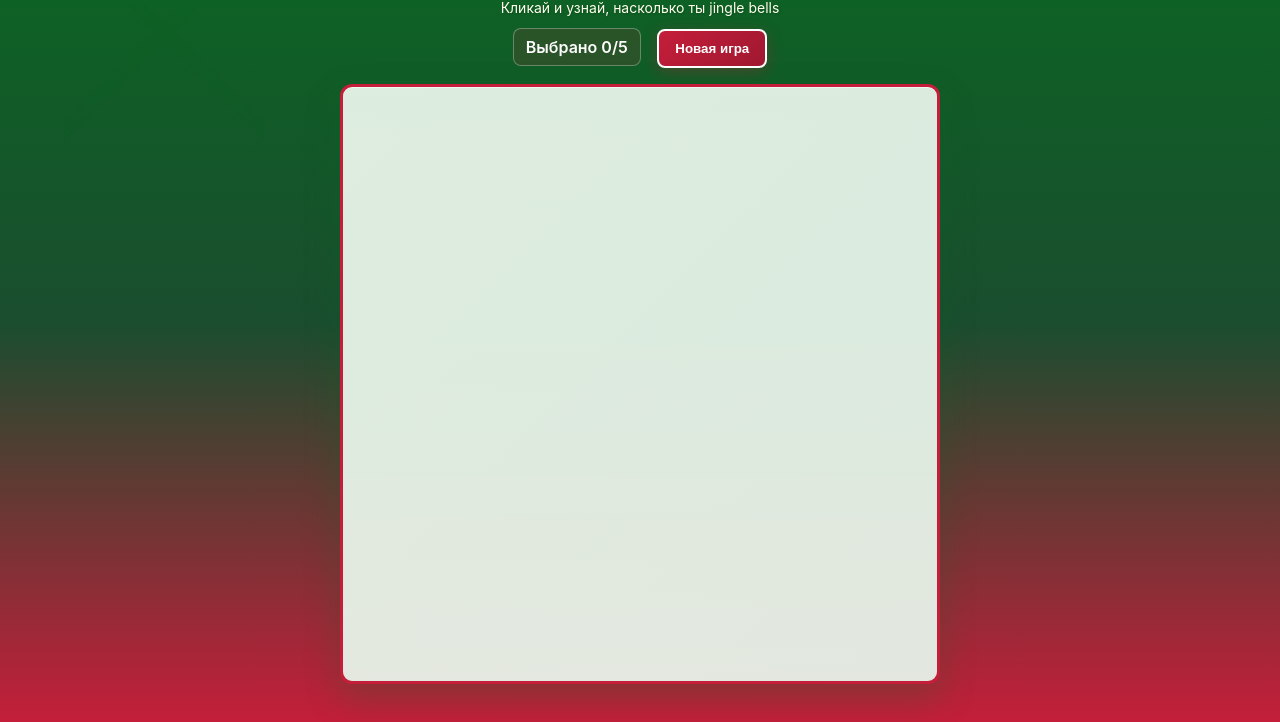
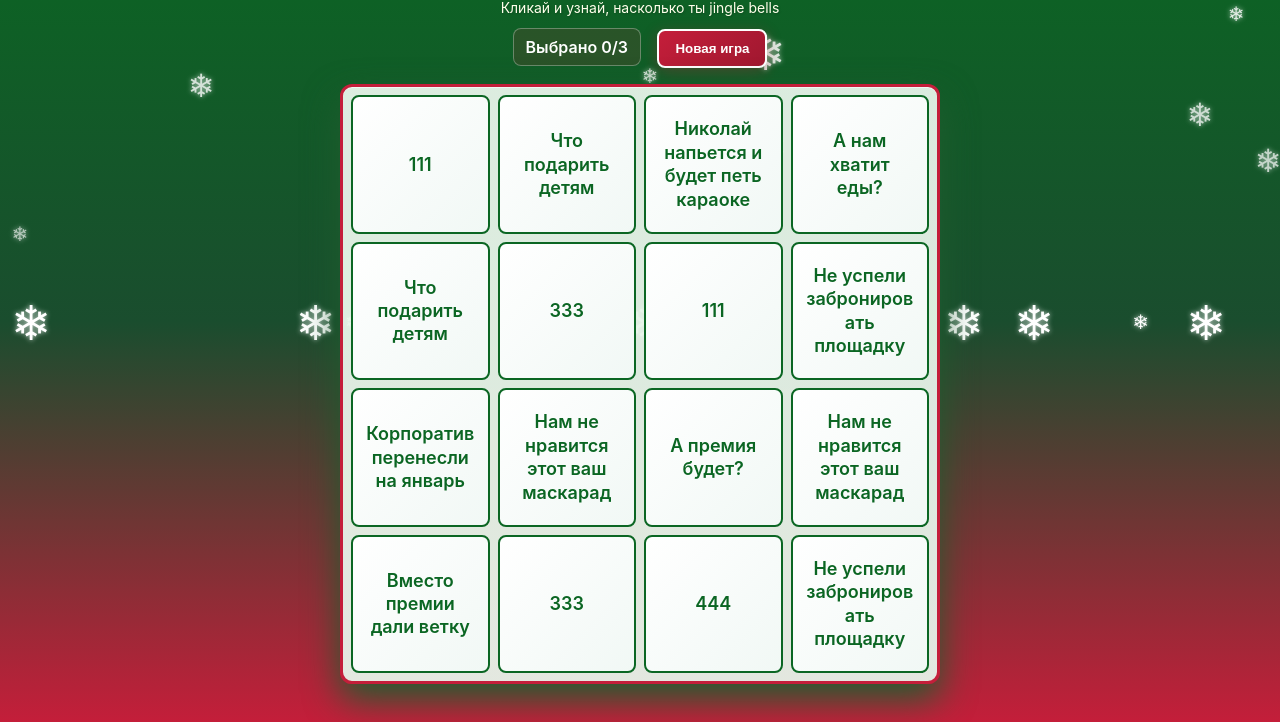
Before and after one commit to grikkco-bit/NewYearHRbingo, a plain HTML site: page index.html in a window 1280 px wide. Shown: the part 78-800 px from the top of the page. Drawn offline with Linux system fonts and the light colour scheme.

Commit message:
правки по дизайну

```diff
--- a/script.js
+++ b/script.js
@@ -4,23 +4,23 @@ let ICONS = [
   { text: "Вместо премии дали ветку", title: "Егор", attribute: "инноватор" },
   { text: "Не успели забронировать площадку", title: "Егор2", attribute: "инноватор" },
   { text: "Николай напьется и будет петь караоке", title: "Егор3", attribute: "инноватор" },
-  { text: """А нам хватит еды?""", title: "Егор4", attribute: "инноватор" },
-  { text: "Тимофей", title: "Тимофей", attribute: "инноватор" },
-  { text: "Тимофей2", title: "Тимофей2", attribute: "аналитик" },
-  { text: "Тимофей3", title: "Тимофей3", attribute: "аналитик" },
-  { text: "Тимофей4", title: "Тимофей4", attribute: "аналитик" },
-  { text: "Тимофей5", title: "Тимофей5", attribute: "аналитик" },
-  { text: "Тимофей6", title: "тимофей6", attribute: "аналитик" },
-  { text: "Тимофей7", title: "тимофей7", attribute: "аналитик" },
+  { text: "А нам хватит еды?", title: "Егор4", attribute: "инноватор" },
+  { text: "А премия будет?", title: "Тимофей", attribute: "инноватор" },
+  { text: "Нам не нравится этот ваш маскарад", title: "Тимофей2", attribute: "аналитик" },
+  { text: "Что подарить детям", title: "Тимофей3", attribute: "аналитик" },
+  { text: "111", title: "Тимофей4", attribute: "аналитик" },
+  { text: "2222", title: "Тимофей5", attribute: "аналитик" },
+  { text: "333", title: "тимофей6", attribute: "аналитик" },
+  { text: "444", title: "тимофей7", attribute: "аналитик" },
   // если добавите новые, укажите attribute: one of [инноватор, инженер, дизайнер, стратег, хакер, аналитик]
 ];
 
 // filter out items without text (legacy - for backward compatibility)
 // ICONS = ICONS.filter(i => i.text);
 
-const GRID_SIZE = 5;
+const GRID_SIZE = 4;
 const TOTAL_CELLS = GRID_SIZE * GRID_SIZE;
-const CENTER = Math.floor(TOTAL_CELLS / 2);
+const CENTER = -1; // 4x4 не имеет центра, используем -1
 
 const bingoEl = document.getElementById("bingo");
 const newGameBtn = document.getElementById("newGameBtn");
@@ -49,15 +49,15 @@ function buildGrid(){
   if (pool.length === 0) {
     console.warn("ICONS пустой — добавьте хотя бы одну иконку в массив ICONS или в папку icons/");
     // provide a minimal fallback (will show the star repeatedly)
-    pool = [{ url: "icons/star.svg", title: "Свободное место" }];
+    pool = [{ text: "Нет", title: "Нет" }];
   }
-  // repeat available icons until we have at least 24 entries
-  while (pool.length < 24) {
+  // repeat available icons until we have at least 16 entries (for 4x4)
+  while (pool.length < 16) {
     pool = pool.concat(shuffle(ICONS));
   }
-  pool = shuffle(pool).slice(0, 24);
+  pool = shuffle(pool).slice(0, 16);
 
-  // create 25 cells
+  // create 16 cells (4x4)
   for (let i = 0, p = 0; i < TOTAL_CELLS; i++){
     const cell = document.createElement("div");
     cell.className = "cell";
@@ -72,52 +72,36 @@ function buildGrid(){
     overlay.appendChild(check);
     cell.appendChild(overlay);
 
-    if (i === CENTER){
-      // free space
-      cell.classList.add("free", "marked");
-      const text = document.createElement("div");
-      text.className = "cell-text";
-      text.innerText = "HR выходного дня";
-      text.title = "HR выходного дня";
-      cell.appendChild(text);
-    } else {
+    // все ячейки одинаковые в 4x4 (нет центра)
     const icon = pool[p++];
     const text = document.createElement("div");
     text.className = "cell-text";
     text.innerText = icon.text;
     text.title = icon.title;
     cell.appendChild(text);
-    }
 
-    // click handler (center is already marked but still shouldn't toggle)
+    // click handler
     cell.addEventListener("click", () => toggleCell(i));
     bingoEl.appendChild(cell);
-    cells.push({ el: cell, marked: cell.classList.contains("marked"), index: i });
+    cells.push({ el: cell, marked: false, index: i });
   }
   updateSelectionCounter();
 }
 
 function toggleCell(index){
   if (hasWon) return; // prevent toggling after win until new game
-  if (index === CENTER) return; // center is fixed free space
+  if (index === CENTER) return; // center is fixed free space (but CENTER = -1 now, so this won't trigger)
 
   const cellObj = cells[index];
   const el = cellObj.el;
-  // if currently unmarked and already 5 selected, prevent further selection
-  const currentlySelected = cells.filter(c => c.marked && c.index !== CENTER).length;
-  if (!cellObj.marked && currentlySelected >= 5) {
-    // brief pulse feedback
-    el.style.transform = 'scale(0.98)';
-    setTimeout(()=> el.style.transform = '', 120);
-    return;
-  }
+  // in 4x4, no limit on selection count - select all 16 cells
 
   cellObj.marked = !cellObj.marked;
   el.classList.toggle("marked", cellObj.marked);
-  // if we've reached exactly 5 selections, auto-show result
-  const afterSelected = cells.filter(c => c.marked && c.index !== CENTER).length;
+  // if we've reached exactly 3 selections, auto-show result
+  const afterSelected = cells.filter(c => c.marked).length;
   updateSelectionCounter();
-  if (afterSelected === 5) {
+  if (afterSelected === 3) {
     setTimeout(()=> showResultModal(false), 220);
   }
   checkWin();
@@ -125,8 +109,8 @@ function toggleCell(index){
 
 function updateSelectionCounter(){
   if (!selectionCounterEl) return;
-  const count = cells.filter(c => c.marked && c.index !== CENTER).length;
-  selectionCounterEl.innerText = `Выбрано ${count}/5`;
+  const count = cells.filter(c => c.marked).length;
+  selectionCounterEl.innerText = `Выбрано ${count}/3`;
 }
 
 function getMarkedMatrix(){
@@ -245,8 +229,8 @@ const resultText = document.getElementById('resultText');
 const resultImage = document.getElementById('resultImage');
 
 function getSelectedIcons(){
-  // return array of {text, attribute} of marked cells (excluding center)
-  return cells.filter((c, idx) => c.marked && idx !== CENTER).map(c => {
+  // return array of {text, attribute} of marked cells
+  return cells.filter(c => c.marked).map(c => {
     const textDiv = c.el.querySelector('.cell-text');
     if (!textDiv) return null;
     const text = textDiv.innerText || textDiv.textContent;
--- a/style.css
+++ b/style.css
@@ -27,33 +27,15 @@ body{
   overflow-x: hidden;
 }
 
-/* Новогодняя ёлка в фоне */
+/* Лес елей на фоне - скрыто */
 body::before {
   content: '';
-  position: fixed;
-  top: -5%;
-  left: 5%;
-  width: 200px;
-  height: 300px;
-  background:
-    linear-gradient(135deg, transparent 48%, var(--green) 50%, transparent 52%),
-    linear-gradient(45deg, transparent 48%, var(--green) 50%, transparent 52%);
-  background-position: center;
-  background-repeat: no-repeat;
-  opacity: 0.15;
-  z-index: 0;
-  pointer-events: none;
+  display: none;
 }
 
 body::after {
-  content: '🎄 ✨ 🍭 ✨ 🎄';
-  position: fixed;
-  top: 20px;
-  left: 50%;
-  transform: translateX(-50%);
-  font-size: 28px;
-  z-index: 10;
-  letter-spacing: 20px;
+  content: '';
+  display: none;
 }
 
 /* Снежинки */
@@ -95,24 +77,25 @@ body::after {
   pointer-events: none;
   font-size: 20px;
   z-index: 5;
-  opacity: 0.8;
-  text-shadow: 0 0 10px rgba(255, 255, 255, 0.5);
+  opacity: 1;
+  color: #ffffff;
+  text-shadow: 0 0 5px rgba(255, 255, 255, 0.8);
   white-space: nowrap;
 }
 
 .snowflake.size-small {
-  font-size: 12px;
-  animation: snowfall-fast 10s linear infinite;
+  font-size: 20px;
+  animation: snowfall-fast 12s linear infinite;
 }
 
 .snowflake.size-medium {
-  font-size: 18px;
-  animation: snowfall 12s linear infinite;
+  font-size: 32px;
+  animation: snowfall 16s linear infinite;
 }
 
 .snowflake.size-large {
-  font-size: 24px;
-  animation: snowfall-slow 15s linear infinite;
+  font-size: 48px;
+  animation: snowfall-slow 18s linear infinite;
 }
 
 .container{
@@ -161,13 +144,13 @@ button:hover{opacity:0.95; box-shadow:0 6px 20px rgba(196, 30, 58, 0.4)}
   height:var(--size); /* square grid filling viewport width */
   margin:16px auto 12px;
   display:grid;
-  grid-template-columns:repeat(5,1fr);
-  grid-template-rows:repeat(5,1fr);
+  grid-template-columns:repeat(4,1fr);
+  grid-template-rows:repeat(4,1fr);
   gap:var(--cell-gap);
   padding:var(--cell-gap);
   background: linear-gradient(135deg, rgba(232,245,233,0.95), rgba(229,242,232,0.95));
   border-radius:12px;
-  box-shadow: 0 15px 35px rgba(12, 102, 35, 0.25), inset 0 1px 0 rgba(255,255,255,0.6);
+  box-shadow: 0 15px 35px rgb(31, 94, 47), inset 0 1px 0 rgba(255,255,255,0.6);
   border: 3px solid #c41e3a;
   position: relative;
   z-index: 50;
```
Also changed, not shown: icons/egor-lyubimyi.jpg (deleted), icons/egor.jpg (deleted), icons/egor2.jpg (deleted), icons/egor3.jpg (deleted), icons/egor4.jpg (deleted), icons/fototeam.png (deleted), icons/minervasoft-logo-390.png (deleted), icons/star.svg (deleted), icons/tim.jpg (deleted), icons/tim2.jpg (deleted), icons/tim3.jpg (deleted), icons/tim4.jpg (deleted), icons/tim5.jpg (deleted), icons/tim6.jpg (deleted), 1 more files. Lines whose indentation alone changed are shown as unchanged.
